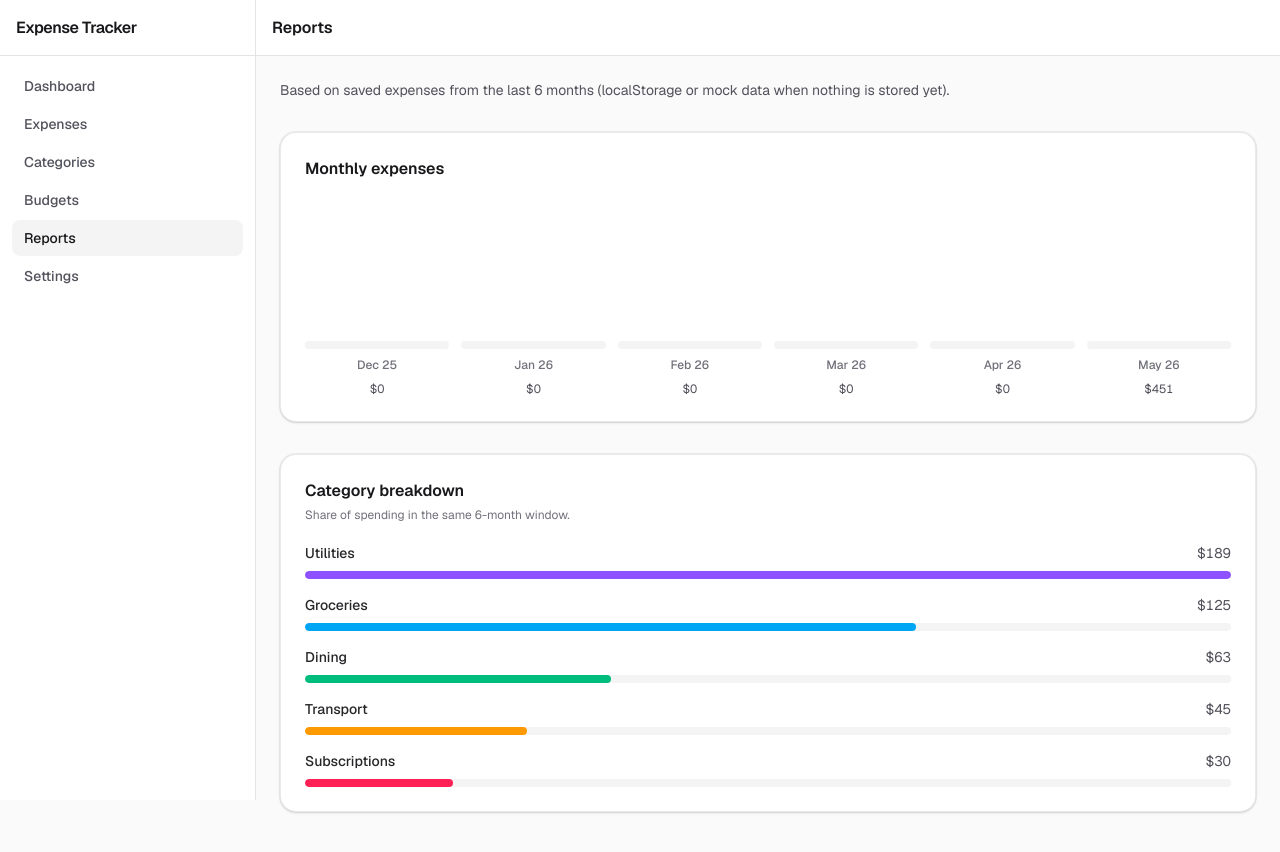
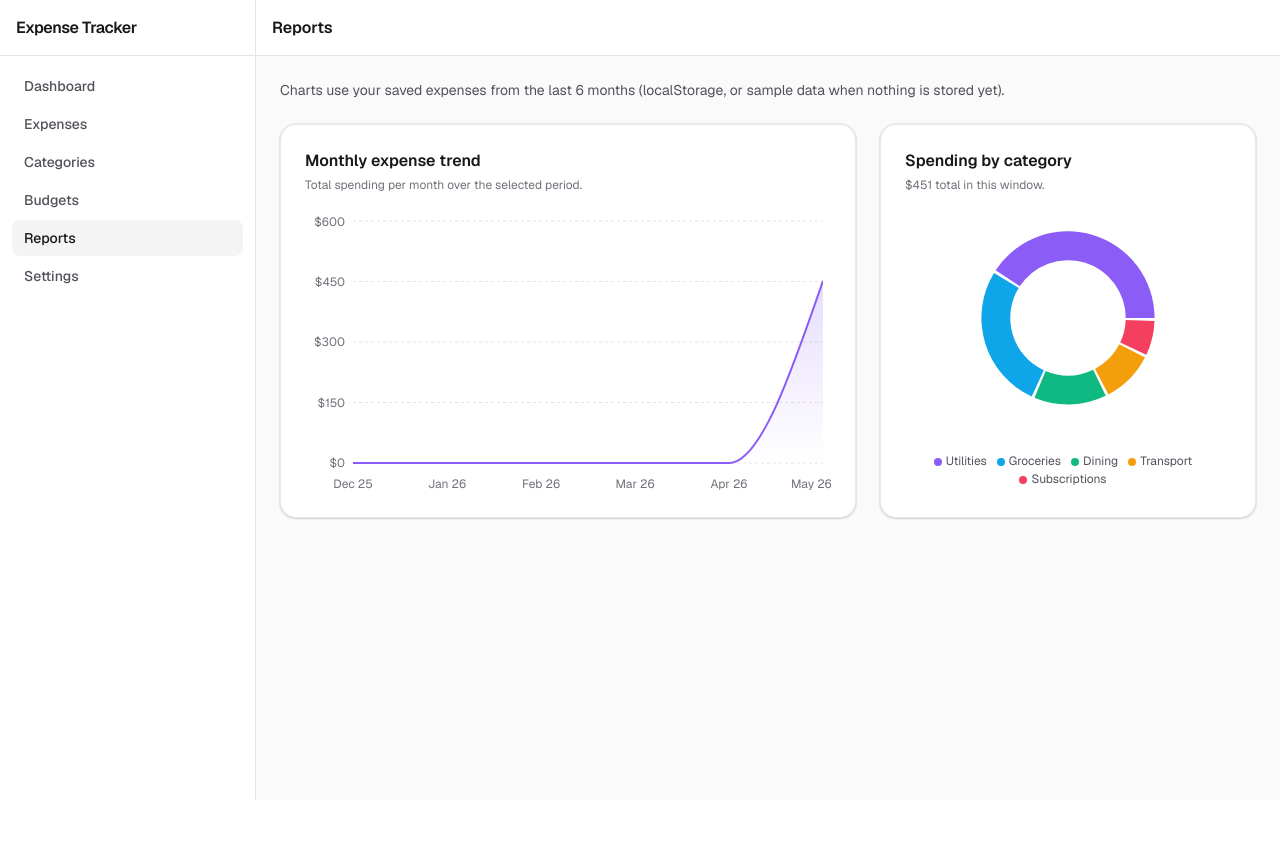
Before and after one commit to PhongTranNewbie/expense-tracker, a Next.js app: page /reports in a window 1280 px wide. Shown: the top 852 px of the page. After the commit the page ends 800 px from the top, so only its background shows below. Built offline with nearby package versions, Linux system fonts and the light colour scheme.

Commit message:
Improve the reports page with real charts.

```diff
--- a/components/reports/reports-view.tsx
+++ b/components/reports/reports-view.tsx
@@ -1,25 +1,42 @@
 "use client";
 
-import { useCallback, useEffect, useMemo, useState } from "react";
+import { useCallback, useEffect, useMemo, useState, type ReactNode } from "react";
 import type { ExpenseRow } from "@/components/expenses/expenses-table";
 import { mockExpenses } from "@/components/expenses/mock-expenses";
 import {
   EXPENSES_STORAGE_KEY,
   readExpenseRowsFromLocalStorage,
 } from "@/lib/expenses-storage";
+import {
+  Area,
+  AreaChart,
+  CartesianGrid,
+  Cell,
+  Legend,
+  Pie,
+  PieChart,
+  ResponsiveContainer,
+  Tooltip,
+  XAxis,
+  YAxis,
+} from "recharts";
 
 const MONTH_COUNT = 6;
 
-const CATEGORY_BAR_COLORS = [
-  "bg-violet-500",
-  "bg-sky-500",
-  "bg-emerald-500",
-  "bg-amber-500",
-  "bg-rose-500",
-  "bg-indigo-500",
-  "bg-teal-500",
-  "bg-orange-500",
+const CHART_COLORS = [
+  "#8b5cf6",
+  "#0ea5e9",
+  "#10b981",
+  "#f59e0b",
+  "#f43f5e",
+  "#6366f1",
+  "#14b8a6",
+  "#f97316",
 ];
+
+const AXIS_TICK = { fontSize: 12, fill: "#71717a" };
+const GRID_STROKE = "#e4e4e7";
+const TREND_COLOR = "#8b5cf6";
 
 function parseExpenseAmount(display: string): number {
   const n = Number.parseFloat(display.replace(/[$\s]/g, "").replace(/,/g, ""));
@@ -49,6 +66,104 @@ function resolveExpenses(
   read: ReturnType<typeof readExpenseRowsFromLocalStorage>,
 ): ExpenseRow[] {
   return read.kind === "rows" ? read.rows : [...mockExpenses];
+}
+
+function formatMoney(n: number) {
+  return new Intl.NumberFormat("en-US", {
+    style: "currency",
+    currency: "USD",
+    maximumFractionDigits: 0,
+  }).format(n);
+}
+
+function formatAxisMoney(n: number) {
+  if (n >= 1000) return `$${(n / 1000).toFixed(n >= 10000 ? 0 : 1)}k`;
+  return `$${n}`;
+}
+
+type TooltipPayload = { value?: number; name?: string };
+
+function MoneyTooltip({
+  active,
+  payload,
+  label,
+}: {
+  active?: boolean;
+  payload?: TooltipPayload[];
+  label?: string;
+}) {
+  if (!active || !payload?.length) return null;
+  const value = payload[0]?.value ?? 0;
+  return (
+    <div className="rounded-xl border border-zinc-200 bg-white px-3 py-2 text-sm shadow-lg dark:border-zinc-700 dark:bg-zinc-900">
+      {label ? (
+        <p className="mb-0.5 text-xs text-zinc-500 dark:text-zinc-400">{label}</p>
+      ) : null}
+      <p className="font-semibold tabular-nums text-zinc-900 dark:text-zinc-50">
+        {formatMoney(value)}
+      </p>
+    </div>
+  );
+}
+
+function CategoryTooltip({
+  active,
+  payload,
+}: {
+  active?: boolean;
+  payload?: TooltipPayload[];
+}) {
+  if (!active || !payload?.length) return null;
+  const item = payload[0];
+  return (
+    <div className="rounded-xl border border-zinc-200 bg-white px-3 py-2 text-sm shadow-lg dark:border-zinc-700 dark:bg-zinc-900">
+      <p className="font-medium text-zinc-900 dark:text-zinc-50">{item?.name}</p>
+      <p className="tabular-nums text-zinc-600 dark:text-zinc-300">
+        {formatMoney(item?.value ?? 0)}
+      </p>
+    </div>
+  );
+}
+
+function ChartCard({
+  title,
+  description,
+  children,
+  className = "",
+}: {
+  title: string;
+  description?: string;
+  children: ReactNode;
+  className?: string;
+}) {
+  return (
+    <section
+      className={
+        "rounded-2xl border border-zinc-200/80 bg-white p-5 shadow-sm ring-1 ring-zinc-950/5 dark:border-zinc-800 dark:bg-zinc-900/80 dark:ring-white/10 sm:p-6 " +
+        className
+      }
+    >
+      <h2 className="text-base font-semibold text-zinc-900 dark:text-zinc-50">
+        {title}
+      </h2>
+      {description ? (
+        <p className="mt-1 text-xs text-zinc-500 dark:text-zinc-400">
+          {description}
+        </p>
+      ) : null}
+      <div className="mt-5 min-h-[260px] w-full">{children}</div>
+    </section>
+  );
+}
+
+function EmptyChart({ message }: { message: string }) {
+  return (
+    <div className="flex h-[260px] items-center justify-center rounded-xl border border-dashed border-zinc-200 bg-zinc-50/50 dark:border-zinc-700 dark:bg-zinc-950/30">
+      <p className="px-4 text-center text-sm text-zinc-500 dark:text-zinc-400">
+        {message}
+      </p>
+    </div>
+  );
 }
 
 export function ReportsView() {
@@ -94,7 +209,7 @@ export function ReportsView() {
     }));
   }, [expenses, monthKeys, monthKeySet]);
 
-  const categoryBreakdown = useMemo(() => {
+  const categoryPieData = useMemo(() => {
     const sums = new Map<string, number>();
     for (const row of expenses) {
       const ym = row.date.slice(0, 7);
@@ -102,119 +217,133 @@ export function ReportsView() {
       const amt = parseExpenseAmount(row.amount);
       sums.set(row.category, (sums.get(row.category) ?? 0) + amt);
     }
-    const entries = [...sums.entries()].sort((a, b) => b[1] - a[1]);
-    const max = entries.reduce((m, [, v]) => Math.max(m, v), 0);
-    return { entries, max };
+    return [...sums.entries()]
+      .map(([name, value]) => ({ name, value }))
+      .sort((a, b) => b.value - a.value);
   }, [expenses, monthKeySet]);
 
-  const monthlyMax = useMemo(
-    () => monthlySeries.reduce((m, x) => Math.max(m, x.total), 0),
-    [monthlySeries],
+  const hasMonthlyData = monthlySeries.some((m) => m.total > 0);
+  const hasCategoryData = categoryPieData.length > 0;
+
+  const totalInWindow = useMemo(
+    () => categoryPieData.reduce((s, c) => s + c.value, 0),
+    [categoryPieData],
   );
 
-  const formatMoney = (n: number) =>
-    new Intl.NumberFormat("en-US", {
-      style: "currency",
-      currency: "USD",
-      maximumFractionDigits: 0,
-    }).format(n);
-
-  const hasAnyInWindow =
-    monthlySeries.some((m) => m.total > 0) ||
-    categoryBreakdown.entries.length > 0;
-
   return (
-    <div className="space-y-8">
+    <div className="space-y-6">
       <p className="text-sm text-zinc-600 dark:text-zinc-400">
-        Based on saved expenses from the last {MONTH_COUNT} months (localStorage
-        or mock data when nothing is stored yet).
+        Charts use your saved expenses from the last {MONTH_COUNT} months
+        (localStorage, or sample data when nothing is stored yet).
       </p>
 
-      <section className="rounded-2xl border border-zinc-200/80 bg-white p-5 shadow-sm ring-1 ring-zinc-950/5 dark:border-zinc-800 dark:bg-zinc-900/80 dark:ring-white/10 sm:p-6">
-        <h2 className="text-base font-semibold text-zinc-900 dark:text-zinc-50">
-          Monthly expenses
-        </h2>
-        {!hasAnyInWindow ? (
-          <p className="mt-4 text-sm text-zinc-500 dark:text-zinc-400">
-            No expenses in this window yet.
-          </p>
-        ) : (
-          <div className="mt-6">
-            <div className="flex h-48 min-h-[12rem] items-end gap-2 sm:gap-3">
-              {monthlySeries.map((m) => {
-                const h =
-                  monthlyMax <= 0
-                    ? 0
-                    : Math.max(8, (m.total / monthlyMax) * 100);
-                return (
-                  <div
-                    key={m.key}
-                    className="flex min-w-0 flex-1 flex-col items-center gap-2"
-                  >
-                    <div className="flex w-full flex-1 items-end justify-center rounded-xl bg-zinc-100 px-1 pb-0 pt-2 dark:bg-zinc-800/60">
-                      <div
-                        className="w-full max-w-14 rounded-t-lg bg-violet-500 transition-[height] dark:bg-violet-400"
-                        style={{ height: `${h}%` }}
-                        title={`${m.label}: ${formatMoney(m.total)}`}
-                      />
-                    </div>
-                    <span className="w-full truncate text-center text-[11px] font-medium text-zinc-500 dark:text-zinc-400 sm:text-xs">
-                      {m.label}
+      <div className="grid gap-6 xl:grid-cols-5">
+        <ChartCard
+          className="xl:col-span-3"
+          title="Monthly expense trend"
+          description="Total spending per month over the selected period."
+        >
+          {!hasMonthlyData ? (
+            <EmptyChart message="No expenses in this period yet." />
+          ) : (
+            <ResponsiveContainer width="100%" height={280}>
+              <AreaChart
+                data={monthlySeries}
+                margin={{ top: 8, right: 8, left: 0, bottom: 0 }}
+              >
+                <defs>
+                  <linearGradient id="trendFill" x1="0" y1="0" x2="0" y2="1">
+                    <stop offset="0%" stopColor={TREND_COLOR} stopOpacity={0.35} />
+                    <stop offset="100%" stopColor={TREND_COLOR} stopOpacity={0} />
+                  </linearGradient>
+                </defs>
+                <CartesianGrid
+                  strokeDasharray="3 3"
+                  stroke={GRID_STROKE}
+                  vertical={false}
+                />
+                <XAxis
+                  dataKey="label"
+                  tick={AXIS_TICK}
+                  axisLine={false}
+                  tickLine={false}
+                  dy={8}
+                />
+                <YAxis
+                  tick={AXIS_TICK}
+                  axisLine={false}
+                  tickLine={false}
+                  tickFormatter={formatAxisMoney}
+                  width={48}
+                />
+                <Tooltip
+                  content={<MoneyTooltip />}
+                  cursor={{ stroke: TREND_COLOR, strokeOpacity: 0.2 }}
+                />
+                <Area
+                  type="monotone"
+                  dataKey="total"
+                  stroke={TREND_COLOR}
+                  strokeWidth={2}
+                  fill="url(#trendFill)"
+                  activeDot={{ r: 5, fill: TREND_COLOR, strokeWidth: 0 }}
+                />
+              </AreaChart>
+            </ResponsiveContainer>
+          )}
+        </ChartCard>
+
+        <ChartCard
+          className="xl:col-span-2"
+          title="Spending by category"
+          description={
+            hasCategoryData
+              ? `${formatMoney(totalInWindow)} total in this window.`
+              : "Share of spending in the same period."
+          }
+        >
+          {!hasCategoryData ? (
+            <EmptyChart message="No category data for this period." />
+          ) : (
+            <ResponsiveContainer width="100%" height={280}>
+              <PieChart>
+                <Pie
+                  data={categoryPieData}
+                  dataKey="value"
+                  nameKey="name"
+                  cx="50%"
+                  cy="45%"
+                  innerRadius="52%"
+                  outerRadius="78%"
+                  paddingAngle={2}
+                  stroke="transparent"
+                >
+                  {categoryPieData.map((entry, i) => (
+                    <Cell
+                      key={entry.name}
+                      fill={CHART_COLORS[i % CHART_COLORS.length]}
+                    />
+                  ))}
+                </Pie>
+                <Tooltip content={<CategoryTooltip />} />
+                <Legend
+                  layout="horizontal"
+                  verticalAlign="bottom"
+                  align="center"
+                  iconType="circle"
+                  iconSize={8}
+                  wrapperStyle={{ fontSize: 12, paddingTop: 12 }}
+                  formatter={(value: string) => (
+                    <span className="text-zinc-600 dark:text-zinc-400">
+                      {value}
                     </span>
-                    <span className="w-full truncate text-center text-[10px] tabular-nums text-zinc-600 dark:text-zinc-300 sm:text-xs">
-                      {formatMoney(m.total)}
-                    </span>
-                  </div>
-                );
-              })}
-            </div>
-          </div>
-        )}
-      </section>
-
-      <section className="rounded-2xl border border-zinc-200/80 bg-white p-5 shadow-sm ring-1 ring-zinc-950/5 dark:border-zinc-800 dark:bg-zinc-900/80 dark:ring-white/10 sm:p-6">
-        <h2 className="text-base font-semibold text-zinc-900 dark:text-zinc-50">
-          Category breakdown
-        </h2>
-        <p className="mt-1 text-xs text-zinc-500 dark:text-zinc-400">
-          Share of spending in the same {MONTH_COUNT}-month window.
-        </p>
-        {categoryBreakdown.entries.length === 0 ? (
-          <p className="mt-4 text-sm text-zinc-500 dark:text-zinc-400">
-            No categories to show for this period.
-          </p>
-        ) : (
-          <ul className="mt-5 space-y-4">
-            {categoryBreakdown.entries.map(([name, total], i) => {
-              const pct =
-                categoryBreakdown.max <= 0
-                  ? 0
-                  : Math.round((total / categoryBreakdown.max) * 100);
-              const color =
-                CATEGORY_BAR_COLORS[i % CATEGORY_BAR_COLORS.length] ??
-                "bg-zinc-400";
-              return (
-                <li key={name}>
-                  <div className="flex items-baseline justify-between gap-3 text-sm">
-                    <span className="truncate font-medium text-zinc-800 dark:text-zinc-100">
-                      {name}
-                    </span>
-                    <span className="shrink-0 tabular-nums text-zinc-600 dark:text-zinc-300">
-                      {formatMoney(total)}
-                    </span>
-                  </div>
-                  <div className="mt-2 h-2 overflow-hidden rounded-full bg-zinc-100 dark:bg-zinc-800">
-                    <div
-                      className={`h-full rounded-full ${color}`}
-                      style={{ width: `${pct}%` }}
-                    />
-                  </div>
-                </li>
-              );
-            })}
-          </ul>
-        )}
-      </section>
+                  )}
+                />
+              </PieChart>
+            </ResponsiveContainer>
+          )}
+        </ChartCard>
+      </div>
     </div>
   );
 }
--- a/package.json
+++ b/package.json
@@ -12,6 +12,7 @@
     "next": "16.2.6",
     "react": "19.2.4",
     "react-dom": "19.2.4",
+    "recharts": "^2.15.4",
     "sonner": "^2.0.7"
   },
   "devDependencies": {
```
Also changed, not shown: 1 other file (tests, documents, lock files or other folders).
